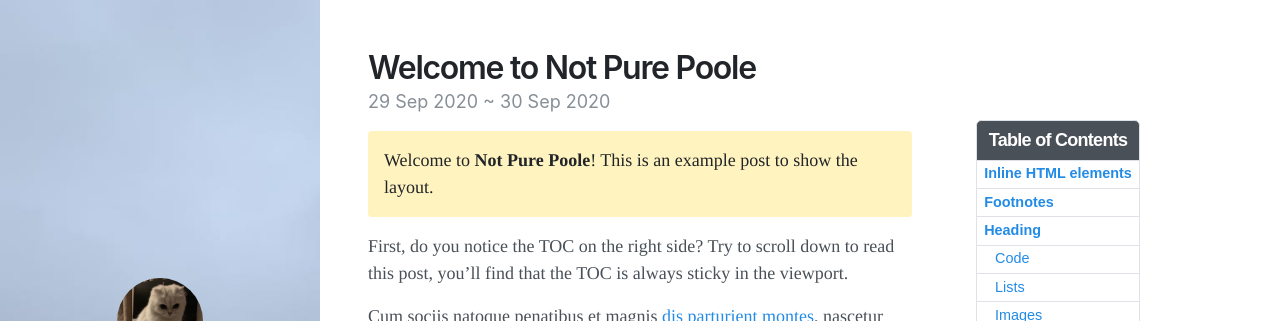
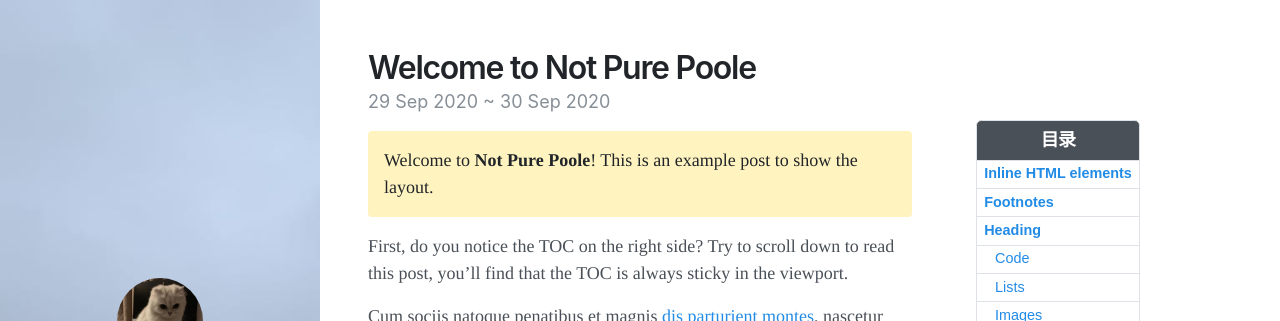
Before and after one commit to illimitWZ/wzBlog, a Jekyll site: the page built from _posts/2020-09-29-welcome-to-not-pure-poole.md, in a window 1280 px wide. Shown: the top 321 px of the page. Built offline with Jekyll 4.4.1, drawn with Linux system fonts in a browser that asks for light colours; nearby versions of some CDN libraries.

Commit message:
Update sidebar-right.html

```diff
--- a/_includes/sidebar-right.html
+++ b/_includes/sidebar-right.html
@@ -1,6 +1,6 @@
 {% if page.toc %}
 <div  class="toc-wrapper">
-  <h2 class="toc-title">Table of Contents</h2>
+  <h2 class="toc-title">目录</h2>
     <nav class="toc-nav">
       {% include toc.html html=content h_min=2 h_max=3 skipNoIDs=true class="toc" %}
   </nav>
```
